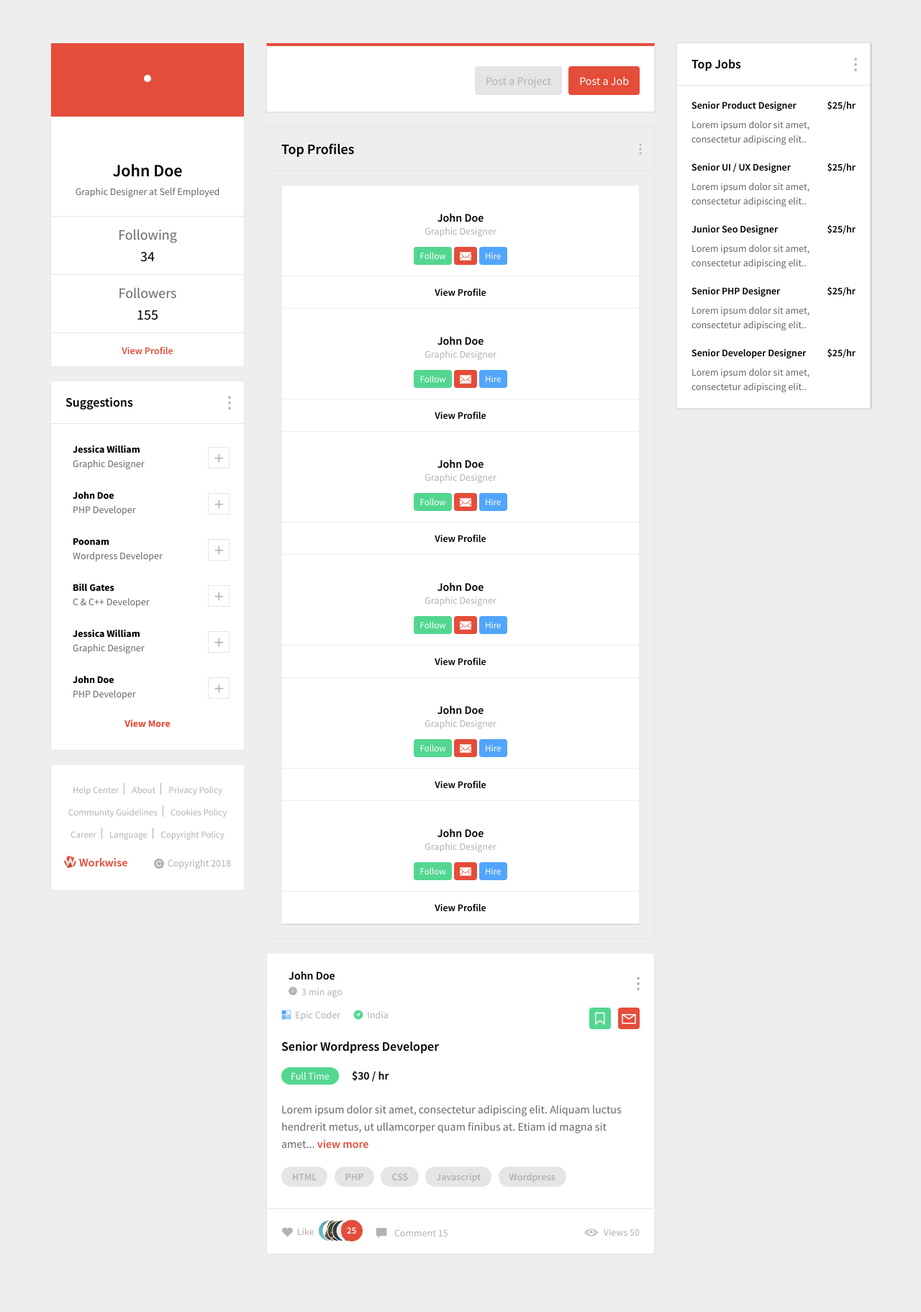
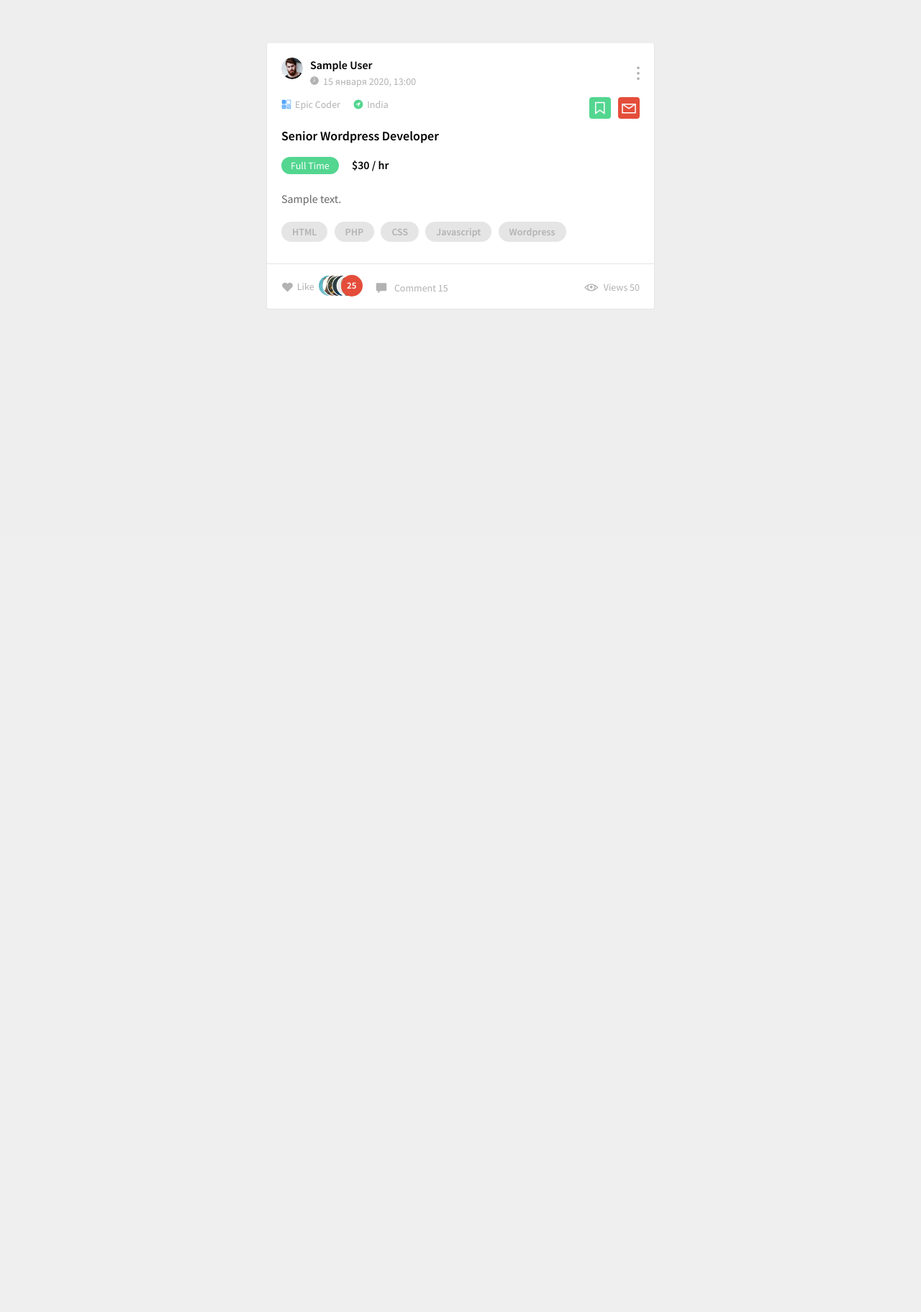
Before and after one commit to gavagaver/habito, a Django app: page / in a window 1280 px wide. Shown: the part 56-1879 px from the top of the page at 72% size. After the commit the page ends 485 px from the top, so only its background shows below. Run offline with Django 4.2, Linux system fonts and the light colour scheme; tables that the repository leaves empty hold one stand-in row (values such as "Sample post"); some libraries are stand-ins or nearby versions.

Commit message:
correct template of index.html

```diff
--- a/habito/templates/posts/includes/index/post-bar.html
+++ b/habito/templates/posts/includes/index/post-bar.html
@@ -1,10 +1,11 @@
+{% load static %}
 <div class="post-bar">
     <div class="post_topbar">
         <div class="usy-dt">
-            <img src="http://via.placeholder.com/50x50" alt="">
+            <img src="{% static 'images/resources/user.png' %}" alt="">
             <div class="usy-name">
-                <h3>John Doe</h3>
-                <span><img src="images/clock.png" alt="">3 min ago</span>
+                <h3>{{ post.author.get_full_name }}</h3>
+                <span><img src="{% static 'images/clock.png' %}" alt="">{{ post.pub_date|date:"j E Y, H:i" }}</span>
             </div>
         </div>
         <div class="ed-opts">
@@ -20,8 +21,8 @@
     </div>
     <div class="epi-sec">
         <ul class="descp">
-            <li><img src="images/icon8.png" alt=""><span>Epic Coder</span></li>
-            <li><img src="images/icon9.png" alt=""><span>India</span></li>
+            <li><img src="{% static 'images/icon8.png' %}" alt=""><span>Epic Coder</span></li>
+            <li><img src="{% static 'images/icon9.png' %}" alt=""><span>India</span></li>
         </ul>
         <ul class="bk-links">
             <li><a href="#" title=""><i class="la la-bookmark"></i></a></li>
@@ -34,7 +35,7 @@
             <li><a href="#" title="">Full Time</a></li>
             <li><span>$30 / hr</span></li>
         </ul>
-        <p>Lorem ipsum dolor sit amet, consectetur adipiscing elit. Aliquam luctus hendrerit metus, ut ullamcorper quam finibus at. Etiam id magna sit amet... <a href="#" title="">view more</a></p>
+        <p>{{ post.text|linebreaks }}</p>
         <ul class="skill-tags">
             <li><a href="#" title="">HTML</a></li>
             <li><a href="#" title="">PHP</a></li>
@@ -47,10 +48,10 @@
         <ul class="like-com">
             <li>
                 <a href="#"><i class="la la-heart"></i> Like</a>
-                <img src="images/liked-img.png" alt="">
+                <img src="{% static 'images/liked-img.png' %}" alt="">
                 <span>25</span>
             </li>
-            <li><a href="#" title="" class="com"><img src="images/com.png" alt=""> Comment 15</a></li>
+            <li><a href="#" title="" class="com"><img src="{% static 'images/com.png' %}" alt=""> Comment 15</a></li>
         </ul>
         <a><i class="la la-eye"></i>Views 50</a>
     </div>
--- a/habito/templates/posts/index.html
+++ b/habito/templates/posts/index.html
@@ -14,23 +14,29 @@
                     <div class="row">
                         <div class="col-lg-3 col-md-4 pd-left-none no-pd">
                             <div class="main-left-sidebar no-margin">
-                                {% include 'posts/includes/index/user-data.html' %}
-                                {% include 'posts/includes/index/suggestions.html' %}
-                                {% include 'posts/includes/index/tags-sec.html' %}
+                                {# {% include 'posts/includes/index/user-data.html' %} #}
+                                {# {% include 'posts/includes/index/suggestions.html' %} #}
+                                {# {% include 'posts/includes/index/tags-sec.html' %} #}
                             </div><!--main-left-sidebar end-->
                         </div>
                         <div class="col-lg-6 col-md-8 no-pd">
                             <div class="main-ws-sec">
-                                {% include 'posts/includes/index/post-topbar.html' %}
+                                {# {% include 'posts/includes/index/post-topbar.html' %} #}
                                 <div class="posts-section">
-                                    {% include 'posts/includes/index/top-profiles.html' %}
-                                    {% include 'posts/includes/index/post-bar.html' %}
+                                    {# {% include 'posts/includes/index/top-profiles.html' %} #}
+
+                                      {% for post in page_obj%}
+                                        {% include 'posts/includes/index/post-bar.html' %}
+                                      {% endfor %}
+
+
+
                                 </div><!--posts-section end-->
                             </div><!--main-ws-sec end-->
                         </div>
                         <div class="col-lg-3 pd-right-none no-pd">
                             <div class="right-sidebar">
-                                {% include 'posts/includes/index/widget-jobs.html' %}
+                                {# {% include 'posts/includes/index/widget-jobs.html' %} #}
                             </div><!--right-sidebar end-->
                         </div>
                     </div>
```
